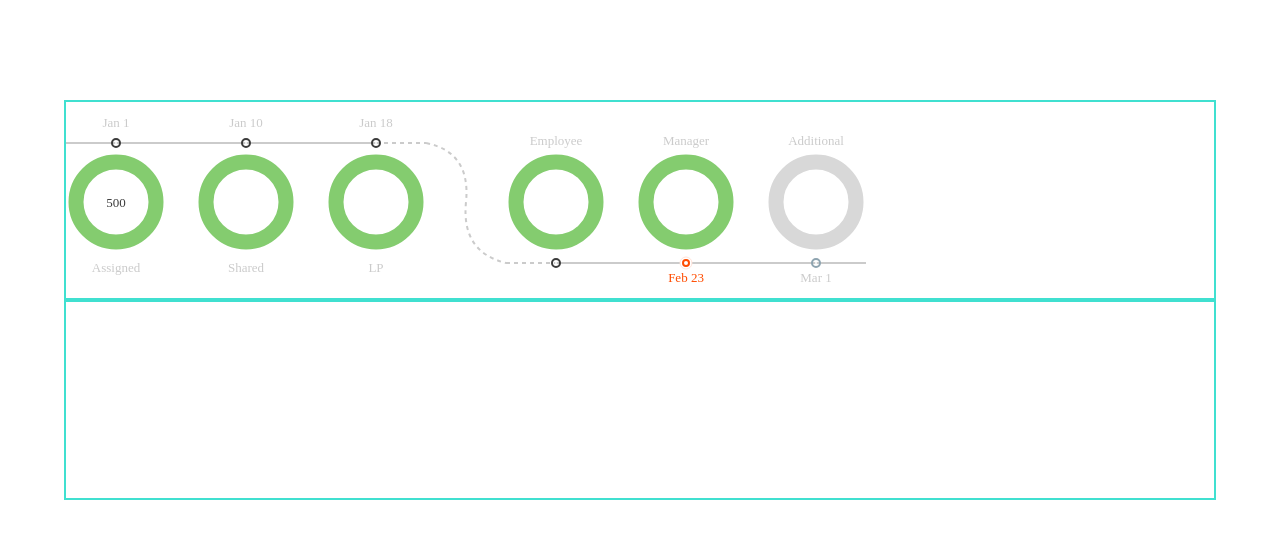
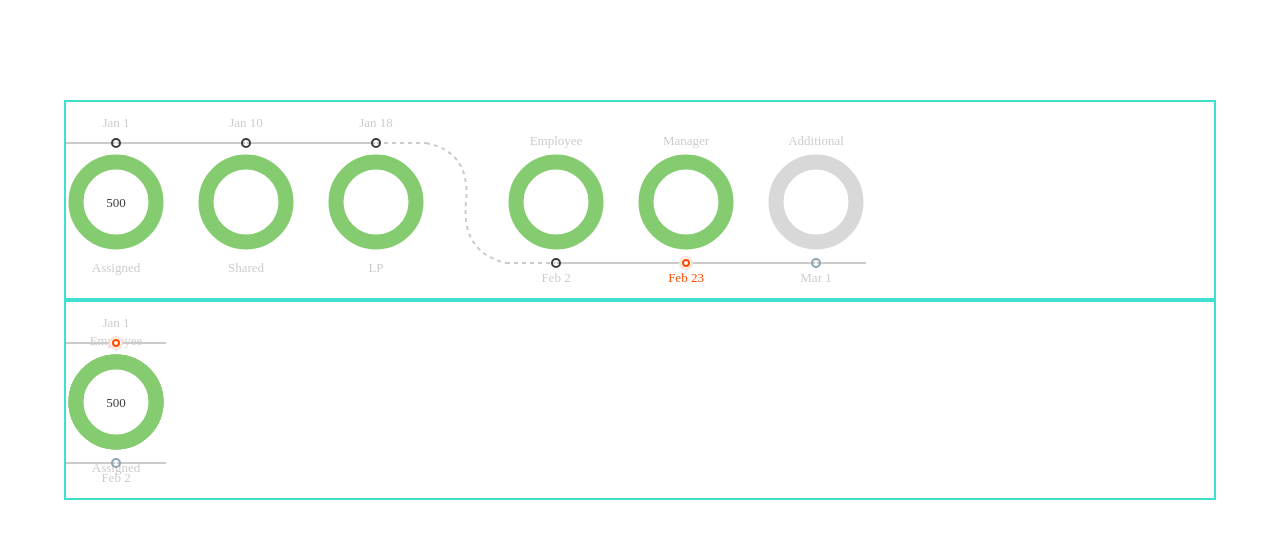
Before and after one commit to indieNik/custom-bootstrap, a website: page graphs.html in a window 1280 px wide. Drawn offline with Linux system fonts and the light colour scheme.

Commit message:
Atomic SVG Elements rendered through JS

```diff
--- a/graphs.html
+++ b/graphs.html
@@ -44,8 +44,8 @@
 			<circle class="graph__marker"></circle>
 			<text class="graph__label graph__label--bottom">LP</text>
 		</svg>
-		<!--   Alternate Curved SVG
-        <svg class="graph__connector--top-inverted" height="200" width="100">
+		  <!-- Alternate Curved SVG -->
+        <!-- <svg class="graph__connector--top-inverted" height="200" width="100">
             <path d="M 0 41 Q 45 40, 50 100 T 100 161" fill="none" stroke="#CBCBCB" stroke-width="2"/>
         </svg> -->
 		<svg class="connector" height="200" width="80">
@@ -57,8 +57,8 @@
 			<circle class="graph__circle"></circle>
       <path class="graph__line graph__line--left graph__line--inverted graph__line--dashed" />
       <path class="graph__line graph__line--right graph__line--inverted" />
-			<circle class="graph__marker graph__marker--inverted graph__marker--inverted"></circle>
-			<text class="graph__label graph__label--inverted-bottom" x="50" y="180">Feb 2</text>
+			<circle class="graph__marker graph__marker--inverted"></circle>
+			<text class="graph__label graph__label--inverted-bottom">Feb 2</text>
 		</svg>
 		<svg class="connector" height="200" width="30">
 			<rect class="connector__line connector__line--inverted"></rect>
@@ -68,8 +68,8 @@
 			<circle class="graph__circle"></circle>
       <path class="graph__line graph__line--left graph__line--inverted" />
       <path class="graph__line graph__line--right graph__line--inverted" />
-			<circle class="graph__marker graph__marker--inverted graph__marker--inverted-active-outer"></circle>
-			<circle class="graph__marker graph__marker--inverted graph__marker--inverted-active"></circle>
+			<circle class="graph__marker graph__marker--inverted graph__marker--active-outer"></circle>
+			<circle class="graph__marker graph__marker--inverted graph__marker--active"></circle>
 			<text class="graph__label graph__label--inverted-bottom graph__label--active">Feb 23</text>
 		</svg>
 		<svg class="connector" height="200" width="30">
@@ -80,7 +80,7 @@
 			<circle class="graph__circle graph__circle--not-shared"></circle>
       <path class="graph__line graph__line--left graph__line--inverted" />
       <path class="graph__line graph__line--right graph__line--inverted" />
-			<circle class="graph__marker graph__marker--inverted graph__marker--inverted-inactive"></circle>
+			<circle class="graph__marker graph__marker--inverted graph__marker--inactive"></circle>
 			<text class="graph__label graph__label--inverted-bottom">Mar 1</text>
 		</svg>
 	</div>
--- a/js/draw_graph.js
+++ b/js/draw_graph.js
@@ -1,29 +1,96 @@
+function drawGraphLabel(position, color, value, inverted) {
+    let svgns = "http://www.w3.org/2000/svg";
+    let svg = document.getElementById('svg');
+    let label = document.createElementNS(svgns, "text");
+    let renderedPosition = position;
+
+    inverted ? renderedPosition = 'inverted-' + position : renderedPosition = position;
+
+    let classVal = "graph__label graph__label--" + renderedPosition;
+    console.log('Final Class val: ', classVal);
+    label.setAttributeNS(null, "class", classVal);
+    if (value) label.textContent = value;
+
+    svg.appendChild(label);
+}
+
+function drawGraphLine(position, inverted, dashed) {
+    let svgns = "http://www.w3.org/2000/svg";
+    let svg = document.getElementById('svg');
+    let graphLine = document.createElementNS(svgns, "path");
+
+    let classVal = "graph__line graph__line--" + position;
+    if (dashed) classVal += " graph__line--dashed"
+    if (inverted) classVal += " graph__line--inverted"
+
+    console.log('Final Class val: ', classVal);
+    graphLine.setAttributeNS(null, "class", classVal);
+
+    svg.appendChild(graphLine);
+}
+
+function drawGraphCircle(state) {
+    let svgns = "http://www.w3.org/2000/svg";
+    let svg = document.getElementById('svg');
+    let circle = document.createElementNS(svgns, "circle");
+
+    let classVal = "graph__circle";
+    if(state) classVal += ' graph__circle--' + state;
+
+    console.log('Final Class val: ', classVal);
+    circle.setAttributeNS(null, "class", classVal);
+
+    svg.appendChild(circle);
+}
+
+function drawGraphMarker(inverted, state) {
+    let svgns = "http://www.w3.org/2000/svg";
+    let svg = document.getElementById('svg');
+    let marker = document.createElementNS(svgns, "circle");
+    let classVal = "graph__marker";
+
+    if(inverted) classVal += ' graph__marker--' + 'inverted';
+    if(state) classVal += ' graph__marker--' + state;
+    console.log('Final Class val: ', classVal);
+    marker.setAttributeNS(null, "class", classVal);
+
+    // If state is Active, add another active outer SVG
+    if(state === 'active') {
+        let outerMarker = document.createElementNS(svgns, "circle");
+        classVal += ' graph__marker--active-outer';
+        console.log('Final Outer Class val: ', classVal);
+        outerMarker.setAttributeNS(null, "class", classVal);
+        svg.appendChild(outerMarker);
+    }
+
+    svg.appendChild(marker);
+}
 
 setTimeout(function(){
 
-    var json = {
+    let json = {
         'id': '1',
         'name': "Nikhil"
     };
 
-    var svgns = "http://www.w3.org/2000/svg";
-    var svg = document.getElementById('svg');
-    var labelTop = document.createElementNS(svgns, "text");
-    labelTop.setAttributeNS(null, "class", "graph__label graph__label--top");
-    labelTop.setAttributeNS(null, "value", '500');
-    labelTop.setAttributeNS(null, "text-anchor",  "middle");
-    labelTop.setAttributeNS(null, "font-size",  "small");
-    labelTop.setAttributeNS(null, "fill", "#CBCBCB");
+    drawGraphCircle('not-shared');
+    drawGraphCircle('waiting');
+    drawGraphCircle('pending');
+    drawGraphCircle('shared');
 
+    drawGraphLabel('top', '#CBCBCB', "Jan 1", false);
+    drawGraphLabel('middle', '#3B3B3B', "500", false);
+    drawGraphLabel('bottom', '#CBCBCB', "Assigned", false);
+    drawGraphLabel('top', '#CBCBCB', "Employee", true);
+    drawGraphLabel('middle', '#3B3B3B', "500", true);
+    drawGraphLabel('bottom', '#CBCBCB', "Feb 2", true);
 
-    var graphLineLeft = document.createElementNS(svgns, "text");
-    var graphLineRight = document.createElementNS(svgns, "text");
-    var circle = document.createElementNS(svgns, "text");
-    var labelMiddle = document.createElementNS(svgns, "text");
-    var marker = document.createElementNS(svgns, "text");
-    var labelBottom = document.createElementNS(svgns, "text");
+    drawGraphLine('left', false, false);
+    drawGraphLine('right', false, false);
+    drawGraphLine('left', true, false);
+    drawGraphLine('right', true, false);
 
-    console.log(labelTop);
-    console.log(json);
-    svg.appendChild(labelTop);
-}, 1000);
+    drawGraphMarker(false, 'active')
+    drawGraphMarker(true, 'inactive')
+
+}, 0);
--- a/scss/graphs.scss
+++ b/scss/graphs.scss
@@ -104,17 +104,17 @@
 	stroke-width: 8px;
 	&--inverted {
 			cy: 161px;
-			&-active {
+	}
+	&--active {
 		stroke: #FF4C00;
 		stroke-width: 6px;
 	}
-			&-active-outer {
+	&--active-outer {
 		r: 6px;
 		stroke: #FFE2D8;
-					stroke-width: 1px;
+		stroke-width: 2px;
 	}
-			&-inactive {
+	&--inactive {
 		stroke: #8EA4B0;
 	}
 }
-}
```
Also changed, not shown: css/graphs.css, 1 other file. Lines whose indentation alone changed are shown as unchanged.
